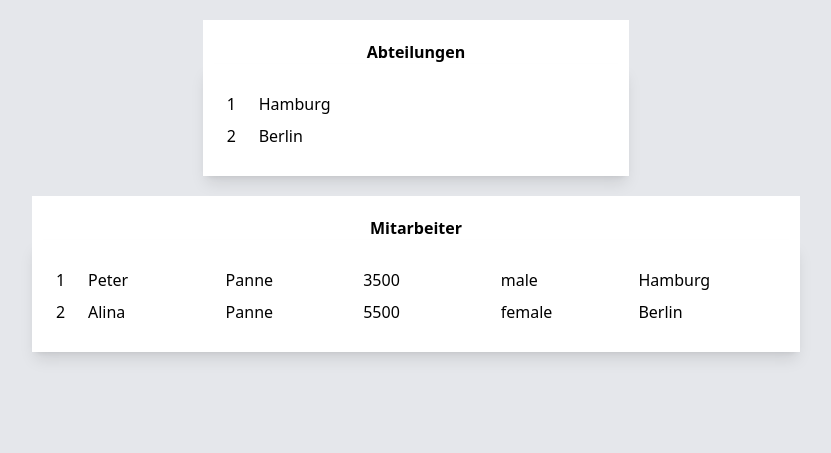
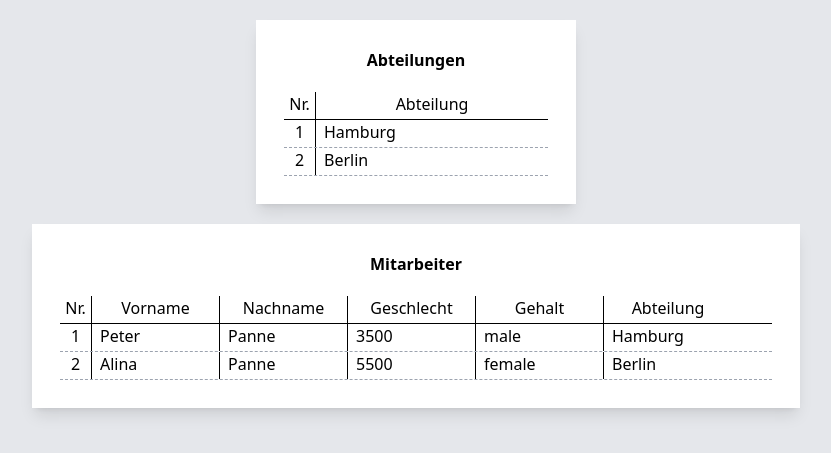
Before and after one commit to stanislaw-ch/PHP-CRUD-Anwendung, a PHP site: page /index.php in a window 1280 px wide. Shown: the part 54-507 px from the top of the page, without its empty margins (224-1055 px from the left). Run offline with PHP 8.4, Linux system fonts and the light colour scheme; data comes from the database, SQL or seed files in the repository; some libraries are stand-ins or nearby versions.

Commit message:
refactor: delete update pages for department and employee pages

```diff
--- a/classes/views/DepartmentPage.php
+++ b/classes/views/DepartmentPage.php
@@ -2,8 +2,12 @@
 require_once "classes/views/Modules.php";
 
 class DepartmentPage extends Modules{
-    public function __construct($api){
+    private string $id;
+
+    public function __construct($api, $id = ''){
         parent::__construct($api);
+        $this->id = $id;
+
         $this->isActiveMain = '';
         $this->isActiveEmployee = '';
         $this->isActiveDepartment = $this->activeClass;
@@ -16,19 +20,7 @@ class DepartmentPage extends Modules{
 
     protected function getTop(): string
     {
-        return '
-            <div class="container mx-auto mb-5">
-                <form class="box-border w-64 p-6 border-1 mx-auto shadow-lg shadow-black-500/50 flex flex-col bg-white" action="index.php" method="post">
-                    <label for="name" class="block text-md my-1 font-medium">Abteilungsname</label>
-                    <input
-                            id="name" type="text"
-                            name="name"
-                            class="border rounded border-slate-400 px-2 h-8">
-                    <button class="border w-20 h-7 rounded border-slate-600 bg-gray-200 mt-4 self-end hover:bg-gray-300" type="submit" name="action" value="createDep">Create
-                    </button>
-                </form>
-            </div>
-        ';
+        return $this->showCreate();
     }
 
     protected function getMiddle(): string
@@ -36,30 +28,58 @@ class DepartmentPage extends Modules{
         return $this->showDepartments();
     }
 
-    private function showDepartments(): string
+    private function showCreate(): string
+    {
+        $html = '
+            <div class="w-96 mx-auto p-7 mb-5 bg-white shadow-lg shadow-black-500/50">
+                <form class="flex flex-col box-border" action="index.php" method="post">
+                    <label for="name" class="block text-md my-1 font-medium">Abteilungsname</label>
+                    <input
+                            id="name" type="text"
+                            name="name"
+                            class="border-b-2 border-black px-2 h-8 focus:outline-none"
+                            placeholder="Abteilungsname"';
+
+        if (strlen($this->id) > 0) {
+            $html .= 'value="'. $this->department->getById($this->id)['name'] . '">';
+            $html .= '<input type="hidden" name="id" value="' . $this->department->getById($this->id)['id'] . '">
+                <button class="w-20 h-7 mt-4 bg-white self-end font-medium uppercase hover:underline hover:underline-offset-4" type="submit" name="action" value="updateDep">Update
+                    </button>';
+        } else $html .=   '>
+                    <button class="w-20 h-7 mt-4 bg-white self-end font-medium uppercase hover:underline hover:underline-offset-4" type="submit" name="action" value="createDep">Create
+                    </button>';
+
+        $html .= '      </form>
+            </div>
+        ';
+
+        return $html;
+    }
+
+    public function showDepartments(): string
     {
         $data = $this->department->getDepartments();
 
         $html = '
-            <div class="container mx-auto">
-                <ul class="
-                        container mx-auto shadow-lg
-                        shadow-black-500/50 p-6
-                        w-4/5 md:w-3/6 bg-white
-                    "
-                >';
+            <div class="w-96 mx-auto p-7 mb-5 bg-white shadow-lg shadow-black-500/50">
+                <h2 class="mb-5 text-center font-bold">Abteilungen</h2>
+                <ul>
+                    <li class="flex h-7 border-b border-black">
+                        <span class="w-8 text-center border-r border-black">Nr.</span>
+                        <span class="flex-1 text-center">Abteilung</span>
+                    </li>
+        ';
 
         foreach ($data as $i=>$item) {
             $html .= '
-                    <li class="flex mx-auto h-8 items-center">
-                        <span class="w-8">' . ++$i . '</span>
-                        <span class="flex-1">' . $item['name'] .  '</span>
+                    <li class="flex h-7 border-b border-gray-400 border-dashed">
+                        <span class="w-8 text-center border-r border-black">' . ++$i . '</span>
+                        <span class="pl-2">' . $item['name'] .  '</span>
                         <button
                             id="showUpdateDep"
                             class="
-                                w-16 mr-1 border rounded
-                                border-slate-600 bg-white
-                                hover:bg-gray-300 text-sm
+                                w-12 mr-1 ml-auto
+                                bg-white hover:underline text-sm
                             "
                             type="button"
                             name="action"
@@ -69,9 +89,8 @@ class DepartmentPage extends Modules{
                         <button
                             id="deleteDep"
                             class="
-                                w-16 border rounded
-                                border-slate-600 bg-white
-                                hover:bg-gray-300 text-sm
+                                w-12 mr-1
+                                bg-white hover:underline text-sm
                             "
                             type="button"
                             name="action"
--- a/classes/views/DepartmentUpdatePage.php
+++ /dev/null
@@ -1,41 +0,0 @@
-<?php
-require_once "classes/views/Modules.php";
-
-class DepartmentUpdatePage extends Modules{
-    private string $id;
-
-    public function __construct($api, $id){
-        parent::__construct($api);
-        $this->id = $id;
-    }
-
-    public function getTitle(): string
-    {
-        return "CRUD-Anwendung Department update page";
-    }
-
-    protected function getTop(): string
-    {
-        return '
-            <div class="container mx-auto mb-5">
-                <form class="box-border w-64 p-6 border-1 mx-auto shadow-lg shadow-black-500/50 flex flex-col bg-white" action="index.php" method="post">
-                    <label for="name" class="block text-md my-1 font-medium">Abteilungsname</label>
-                    <input
-                            id="name" type="text"
-                            name="name"
-                            class="border rounded border-slate-400 px-2 h-8"
-                            value="'. $this->department->getById($this->id)['name'] . '"
-                    >
-                    <input type="hidden" name="id" value="' . $this->department->getById($this->id)['id'] . '">
-                    <button class="border w-20 h-7 rounded border-slate-600 bg-gray-200 mt-4 self-end hover:bg-gray-300" type="submit" name="action" value="updateDep">Update
-                    </button>
-                </form>
-            </div>
-        ';
-    }
-
-    protected function getMiddle(): string
-    {
-        return $this->department->getTable();
-    }
-}
--- a/classes/views/EmployeePage.php
+++ b/classes/views/EmployeePage.php
@@ -2,8 +2,12 @@
 require_once "classes/views/Modules.php";
 
 class EmployeePage extends Modules{
-    public function __construct($api){
+    private string $id;
+
+    public function __construct($api, $id = ''){
         parent::__construct($api);
+        $this->id = $id;
+
         $this->isActiveMain = '';
         $this->isActiveEmployee = $this->activeClass;
         $this->isActiveDepartment = '';
@@ -16,50 +20,7 @@ class EmployeePage extends Modules{
 
     protected function getTop(): string
     {
-        $departments = $this->department->getDepartments();
-
-        $html =  '
-            <div class="container mx-auto mb-5">
-                <form class="box-border w-64 p-6 border-1 mx-auto shadow-lg shadow-black-500/50 flex flex-col bg-white" action="index.php" method="post">
-                    <label for="firstname" class="block text-md my-1 font-medium">Vorname</label>
-                    <input
-                            id="firstname" type="text"
-                            name="firstname"
-                            class="border rounded border-slate-400 px-2 h-8">
-                    <label for="lastname" class="block text-md my-1 font-medium">Nachname</label>
-                    <input
-                            id="lastname" type="text"
-                            name="lastname"
-                            class="border rounded border-slate-400 px-2 h-8">
-                    <label for="gender" class="block text-md my-1 font-medium">Geschlecht</label>
-                    <input
-                            id="gender" type="text"
-                            name="gender"
-                            class="border rounded border-slate-400 px-2 h-8">
-                    <label for="salary" class="block text-md my-1 font-medium">Gehalt</label>
-                    <input
-                            id="salary" type="text"
-                            name="salary"
-                            class="border rounded border-slate-400 px-2 h-8">
-                    <label for="department" class="block text-md my-1 font-medium">Abteilung</label>
-                    <select
-                            name="department_id"
-                            class="border rounded border-slate-400 px-2 h-8"
-                    >
-        ';
-
-        foreach ($departments as $department) {
-            $html .= '<option value="'. $department['id'] . '">'. $department['name'] . '</option>';
-        }
-
-        $html .=    '</select>
-                    <button class="border w-20 h-7 rounded border-slate-600 bg-gray-200 mt-4 self-end hover:bg-gray-300" type="submit" name="action" value="createEmp">Create
-                    </button>
-                </form>
-            </div>
-        ';
-
-        return $html;
+        return $this->showCreate();
     }
 
     protected function getMiddle(): string
@@ -67,34 +28,126 @@ class EmployeePage extends Modules{
         return $this->showEmployees();
     }
 
+    private function showCreate(): string
+    {
+        $departments = $this->department->getDepartments();
+
+        $html =  '
+            <div class="w-96 mx-auto p-7 mb-5 bg-white shadow-lg shadow-black-500/50">
+                <form class="flex flex-col box-border" action="index.php" method="post">
+                    <label for="firstname" class="block text-md my-1 font-medium">Vorname</label>
+                    <input
+                            id="firstname" type="text"
+                            name="firstname"
+                            class="border-b-2 border-black px-1 h-8 focus:outline-none"
+                            placeholder="Vorname"';
+
+        if (strlen($this->id) !== 0){
+            $html .= 'value="'. $this->employee->getById($this->id)['firstname'] . '"';
+        }
+
+        $html .=   '>
+                    <label for="lastname" class="block text-md mt-5 font-medium">Nachname</label>
+                    <input
+                            id="lastname" type="text"
+                            name="lastname"
+                            class="border-b-2 border-black px-1 h-8 focus:outline-none"
+                            placeholder="Nachname"';
+
+        if (strlen($this->id) !== 0){
+            $html .= 'value="'. $this->employee->getById($this->id)['lastname'] . '"';
+        }
+
+        $html .=   '>
+                    <label for="gender" class="block text-md mt-5 font-medium">Geschlecht</label>
+                    <input
+                            id="gender" type="text"
+                            name="gender"
+                            class="border-b-2 border-black px-1 h-8 focus:outline-none"
+                            placeholder="Geschlecht"';
+
+        if (strlen($this->id) !== 0){
+            $html .= 'value="'. $this->employee->getById($this->id)['gender'] . '"';
+        }
+
+        $html .=   '>
+                    <label for="salary" class="block text-md mt-5 font-medium">Gehalt</label>
+                    <input
+                            id="salary" type="text"
+                            name="salary"
+                            class="border-b-2 border-black px-1 h-8 focus:outline-none"
+                            placeholder="Gehalt"';
+
+        if (strlen($this->id) !== 0){
+            $html .= 'value="'. $this->employee->getById($this->id)['salary'] . '"';
+        }
+
+        $html .=   '>
+                    <label for="department" class="block text-md mt-5 font-medium">Abteilung</label>
+                    <select
+                            name="department_id"
+                            class="border-b-2 border-black h-8 focus:outline-none"
+                    >
+        ';
+
+        foreach ($departments as $department) {
+            $html .= '<option value="'. $department['id'] . '"';
+
+            if (strlen($this->id) !== 0 && $department['id'] === $this->employee->getById($this->id)['department_id']) {
+                $html .= 'selected>';
+            } else $html .= '>';
+
+           $html .= $department['name'] . '</option>';
+        }
+
+        if (strlen($this->id) !== 0){
+            $html .= '</select>
+                    <input type="hidden" name="id" value="' . $this->employee->getById($this->id)['id'] . '">
+                    <button class="w-20 h-7 mt-4 bg-white self-end font-medium uppercase hover:underline hover:underline-offset-4" type="submit" name="action" value="updateEmp">Update
+                    </button>';
+        } else $html .= '</select>
+                    <button class="w-20 h-7 mt-4 bg-white self-end font-medium uppercase hover:underline hover:underline-offset-4" type="submit" name="action" value="createEmp">Create
+                    </button>';
+
+        $html .= '       </form>
+            </div>
+        ';
+
+        return $html;
+    }
+
     public function showEmployees(): string
     {
         $employees = $this->employee->getAllEmployees();
 
         $html = '
-            <div class="container mx-auto w-auto mt-5">
-                <ul class="
-                        container mx-auto shadow-lg
-                        shadow-black-500/50 p-6
-                        w-6/7 md:w-4/5 bg-white
-                    "
-                >';
+            <div class="w-2/3 mx-auto p-7 bg-white shadow-lg shadow-black-500/50">
+                <h2 class="mb-5 text-center font-bold">Mitarbeiter</h2>
+                <ul>
+                    <li class="flex h-7 border-b border-black">
+                        <span class="w-8 text-center border-r border-black ">Nr.</span>
+                        <span class="w-32 text-center border-r border-black">Vorname</span>
+                        <span class="w-32 text-center border-r border-black">Nachname</span>
+                        <span class="w-32 text-center border-r border-black">Geschlecht</span>
+                        <span class="w-32 text-center border-r border-black">Gehalt</span>
+                        <span class="w-32 text-center">Abteilung</span>
+                    </li>
+        ';
 
         foreach ($employees as $i=>$employee) {
             $html .= '
-                    <li class="flex mx-auto h-8 items-center justify-between">
-                        <span class="w-8">' . ++$i . '</span>
-                        <span class="flex-1">' . $employee['firstname'] .  '</span>
-                        <span class="flex-1">' . $employee['lastname'] .  '</span>
-                        <span class="flex-1">' . $employee['gender'] .  '</span>
-                        <span class="flex-1">' . $employee['salary'] .  '</span>
-                        <span class="flex-1">' . $employee['name'] .  '</span>
+                    <li class="flex h-7 border-b border-gray-400 border-dashed">
+                        <span class="w-8 min-w-8 text-center border-r border-black">' . ++$i . '</span>
+                        <span class="w-32 pl-2 border-r border-black">' . $employee['firstname'] .  '</span>
+                        <span class="w-32 pl-2 border-r border-black">' . $employee['lastname'] .  '</span>
+                        <span class="w-32 pl-2 border-r border-black">' . $employee['gender'] .  '</span>
+                        <span class="w-32 pl-2 border-r border-black">' . $employee['salary'] .  '</span>
+                        <span class="w-32 pl-2">' . $employee['name'] .  '</span>
                         <button
                             id="showUpdateEmp"
                             class="
-                                w-16 mr-1 border rounded
-                                border-slate-600 bg-white
-                                hover:bg-gray-300 text-sm
+                                w-12 mr-1 ml-auto
+                                bg-white hover:underline text-sm
                             "
                             type="button"
                             name="action"
@@ -104,9 +157,8 @@ class EmployeePage extends Modules{
                         <button
                             id="deleteEmp"
                             class="
-                                w-16 border rounded
-                                border-slate-600 bg-white
-                                hover:bg-gray-300 text-sm
+                                w-12 mr-1
+                                bg-white hover:underline text-sm
                             "
                             type="button"
                             name="action"
--- a/classes/views/EmployeeUpdatePage.php
+++ /dev/null
@@ -1,69 +0,0 @@
-<?php
-require_once "classes/views/Modules.php";
-
-class EmployeeUpdatePage extends Modules{
-    private string $id;
-
-    public function __construct($api, $id){
-        parent::__construct($api);
-        $this->id = $id;
-    }
-
-    public function getTitle(): string
-    {
-        return "CRUD-Anwendung Employee update page";
-    }
-
-    protected function getTop(): string
-    {
-        return '
-            <div class="container mx-auto mb-5">
-                <form class="box-border w-64 p-6 border-1 mx-auto shadow-lg shadow-black-500/50 flex flex-col bg-white" action="index.php" method="post">
-                    <label for="firstname" class="block text-md my-1 font-medium">Vorname</label>
-                    <input
-                            id="firstname" type="text"
-                            name="firstname"
-                            class="border rounded border-slate-400 px-2 h-8"
-                            value="'. $this->employee->getById($this->id)['firstname'] . '"
-                    >
-                    <label for="lastname" class="block text-md my-1 font-medium">Nachname</label>
-                    <input
-                            id="lastname" type="text"
-                            name="lastname"
-                            class="border rounded border-slate-400 px-2 h-8"
-                            value="'. $this->employee->getById($this->id)['lastname'] . '"
-                    >
-                    <label for="gender" class="block text-md my-1 font-medium">Geschlecht</label>
-                    <input
-                            id="gender" type="text"
-                            name="gender"
-                            class="border rounded border-slate-400 px-2 h-8"
-                            value="'. $this->employee->getById($this->id)['gender'] . '"
-                    >
-                    <label for="salary" class="block text-md my-1 font-medium">Gehalt</label>
-                    <input
-                            id="salary" type="text"
-                            name="salary"
-                            class="border rounded border-slate-400 px-2 h-8"
-                            value="'. $this->employee->getById($this->id)['salary'] . '"
-                    >
-                    <label for="department" class="block text-md my-1 font-medium">Abteilung</label>
-                    <input
-                            id="department" type="text"
-                            name="department_id"
-                            class="border rounded border-slate-400 px-2 h-8"
-                            value="'. $this->employee->getById($this->id)['department_id'] . '"
-                    >
-                    <input type="hidden" name="id" value="' . $this->employee->getById($this->id)['id'] . '">
-                    <button class="border w-20 h-7 rounded border-slate-600 bg-gray-200 mt-4 self-end hover:bg-gray-300" type="submit" name="action" value="updateEmp">Update
-                    </button>
-                </form>
-            </div>
-        ';
-    }
-
-    protected function getMiddle(): string
-    {
-        return $this->employee->getTable();
-    }
-}
--- a/classes/views/MainPage.php
+++ b/classes/views/MainPage.php
@@ -25,20 +25,20 @@ class MainPage extends Modules{
         $data = $this->department->getDepartments();
 
         $html = '
-            <div class="container mx-auto w-auto">
-                <h2 class="text-center font-bold bg-white mx-auto w-3/5 md:w-2/6 pt-5">Abteilungen</h2>
-                <ul class="
-                        container mx-auto shadow-lg
-                        shadow-black-500/50 p-6
-                        w-3/5 md:w-2/6 bg-white
-                    "
-                >';
+            <div class="w-80 mx-auto p-7 mb-5 bg-white shadow-lg shadow-black-500/50">
+                <h2 class="mb-5 text-center font-bold">Abteilungen</h2>
+                <ul class="">
+                    <li class="flex h-7 border-b border-black">
+                        <span class="w-8 text-center border-r border-black">Nr.</span>
+                        <span class="flex-1 text-center">Abteilung</span>
+                    </li>
+        ';
 
         foreach ($data as $i=>$item) {
             $html .= '
-                    <li class="flex mx-auto h-8 items-center">
-                        <span class="w-8">' . ++$i . '</span>
-                        <span class="flex-1">' . $item['name'] .  '</span>
+                    <li class="flex h-7 border-b border-gray-400 border-dashed">
+                        <span class="w-8 text-center border-r border-black">' . ++$i . '</span>
+                        <span class="pl-2">' . $item['name'] .  '</span>
                     </li>';
         }
 
@@ -51,24 +51,28 @@ class MainPage extends Modules{
         $data = $this->employee->getEmployees();
 
         $html = '
-            <div class="container mx-auto w-auto mt-5">
-                <h2 class="text-center font-bold bg-white mx-auto w-6/7 md:w-3/5 pt-5">Mitarbeiter</h2>
-                <ul class="
-                        container mx-auto shadow-lg
-                        shadow-black-500/50 p-6
-                        w-6/7 md:w-3/5 bg-white
-                    "
-                >';
+            <div class="w-3/5 mx-auto p-7 bg-white shadow-lg shadow-black-500/50">
+                <h2 class="mb-5 text-center font-bold">Mitarbeiter</h2>
+                <ul class="">
+                    <li class="flex h-7 border-b border-black">
+                        <span class="w-8 text-center border-r border-black ">Nr.</span>
+                        <span class="w-32 text-center border-r border-black">Vorname</span>
+                        <span class="w-32 text-center border-r border-black">Nachname</span>
+                        <span class="w-32 text-center border-r border-black">Geschlecht</span>
+                        <span class="w-32 text-center border-r border-black">Gehalt</span>
+                        <span class="w-32 text-center">Abteilung</span>
+                    </li>
+        ';
 
         foreach ($data as $i=>$item) {
             $html .= '
-                    <li class="flex mx-auto h-8 items-center justify-between">
-                        <span class="w-8">' . ++$i . '</span>
-                        <span class="flex-1">' . $item['firstname'] .  '</span>
-                        <span class="flex-1">' . $item['lastname'] .  '</span>
-                        <span class="flex-1">' . $item['salary'] .  '</span>
-                        <span class="flex-1">' . $item['gender'] .  '</span>
-                        <span class="flex-1">' . $item['name'] .  '</span>
+                    <li class="flex h-7 border-b border-gray-400 border-dashed">
+                        <span class="w-8 min-w-8 text-center border-r border-black">' . ++$i . '</span>
+                        <span class="w-32 pl-2 border-r border-black">' . $item['firstname'] .  '</span>
+                        <span class="w-32 pl-2 border-r border-black">' . $item['lastname'] .  '</span>
+                        <span class="w-32 pl-2 border-r border-black">' . $item['salary'] .  '</span>
+                        <span class="w-32 pl-2 border-r border-black">' . $item['gender'] .  '</span>
+                        <span class="w-32 pl-2">' . $item['name'] .  '</span>
                     </li>';
         }
 
--- a/index.php
+++ b/index.php
@@ -3,8 +3,6 @@
 require_once "service/DBApi.php";
 require_once "classes/Department.php";
 require_once "classes/views/MainPage.php";
-require_once "classes/views/DepartmentUpdatePage.php";
-require_once "classes/views/EmployeeUpdatePage.php";
 require_once "classes/views/EmployeePage.php";
 require_once "classes/views/DepartmentPage.php";
 
@@ -20,7 +18,7 @@ $department = new Department($api);
 $employee = new Employee($api);
 
 if ($action === 'showUpdateDep'){
-    $content = new DepartmentUpdatePage($api, $id);
+    $content = new DepartmentPage($api, $id);
 } elseif ($action === 'deleteDep') {
     $department->delete($id);
     $content = new DepartmentPage($api);
@@ -33,7 +31,7 @@ if ($action === 'showUpdateDep'){
 } elseif ($action === 'departments') {
     $content = new DepartmentPage($api);
 } elseif ($action === 'showUpdateEmp'){
-    $content = new EmployeeUpdatePage($api, $id);
+    $content = new EmployeePage($api, $id);
 } elseif ($action === 'deleteEmp') {
     $employee->delete($id);
     $content = new EmployeePage($api);
--- a/service/DBApi.php
+++ b/service/DBApi.php
@@ -15,7 +15,7 @@ class DBApi
 
     public function getAllWithPK($table): array
     {
-        $query = "SELECT $table.id, firstname, lastname, salary, gender, name FROM $table JOIN departments d on d.id = $table.department_id";
+        $query = "SELECT $table.id, firstname, lastname, salary, gender, name FROM $table JOIN departments d on d.id = $table.department_id GROUP BY $table.id";
         $result = DBConfig::connect()->query($query);
 
         for ($results = array (); $row = $result->fetch_assoc(); $results[] = $row);
```
